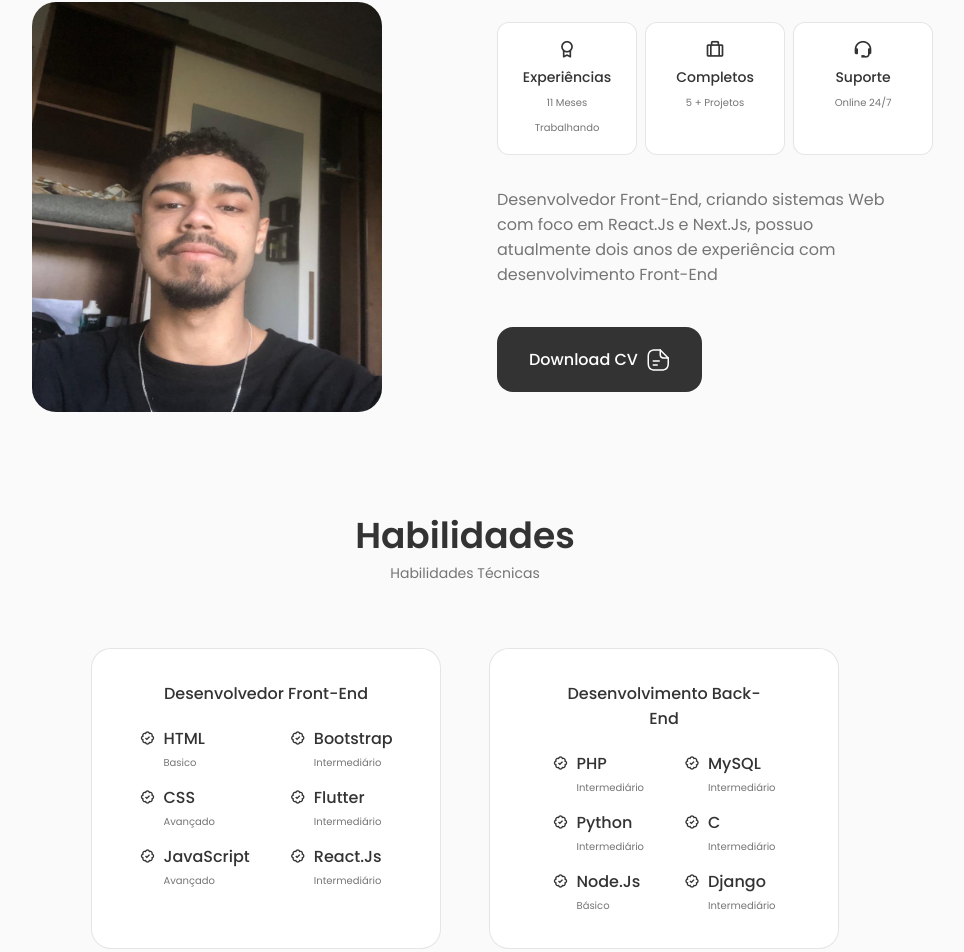
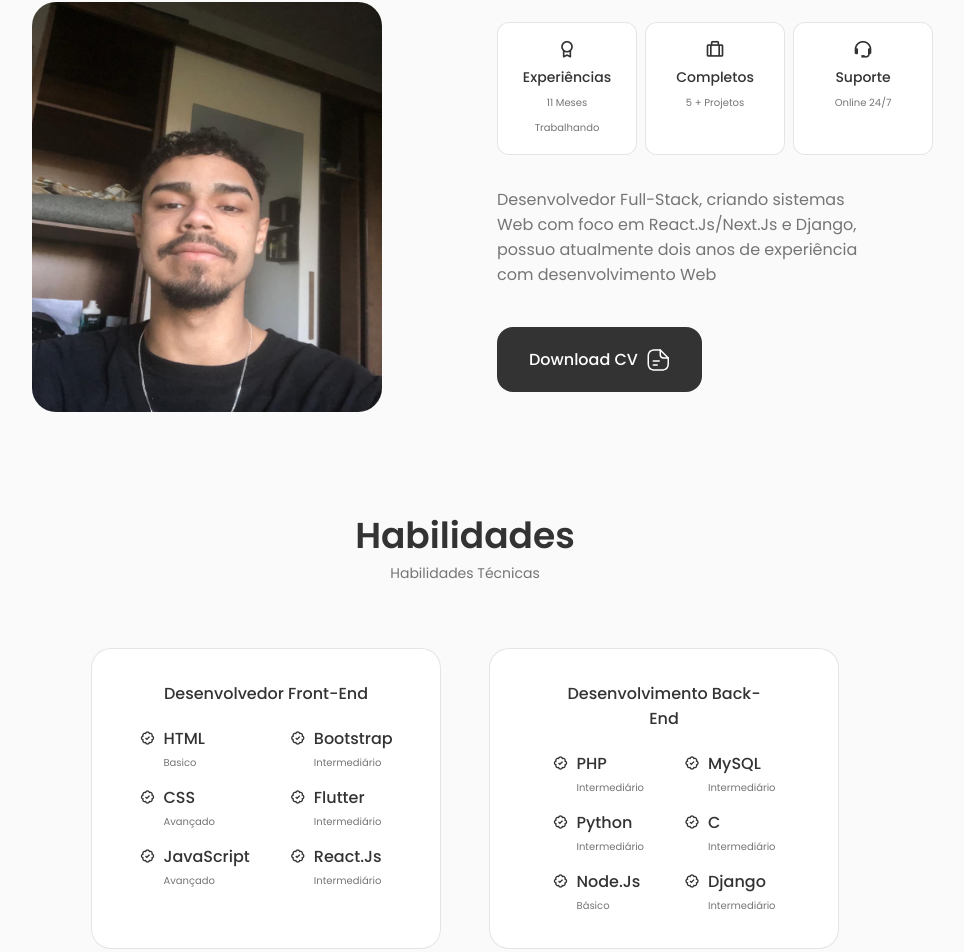
Before and after one commit to BielBatemarque/Portifolio, a React (Create React App) app: page / in a window 1280 px wide. Shown: the part 938-1890 px from the top of the page, without its empty margins (175-1139 px from the left). Built offline with nearby package versions, Linux system fonts and the light colour scheme.

Commit message:
ajuste no texto

```diff
--- a/src/components/About/index.jsx
+++ b/src/components/About/index.jsx
@@ -13,7 +13,7 @@ export const About = () => {
                     <img src={AboutImg} alt="" className="about__img" />
                     <div className="about__data">
                         <Info />
-                        <p className="about__description">Desenvolvedor Front-End, criando sistemas Web com foco em React.Js e Next.Js, possuo atualmente dois anos de experiência com desenvolvimento Front-End</p>
+                        <p className="about__description">Desenvolvedor Full-Stack, criando sistemas Web com foco em React.Js/Next.Js e Django, possuo atualmente dois anos de experiência com desenvolvimento Web</p>
                         <a download="" href={CV} className="button button--flex">Download CV
                         <svg
                 className="button__icon"
```
